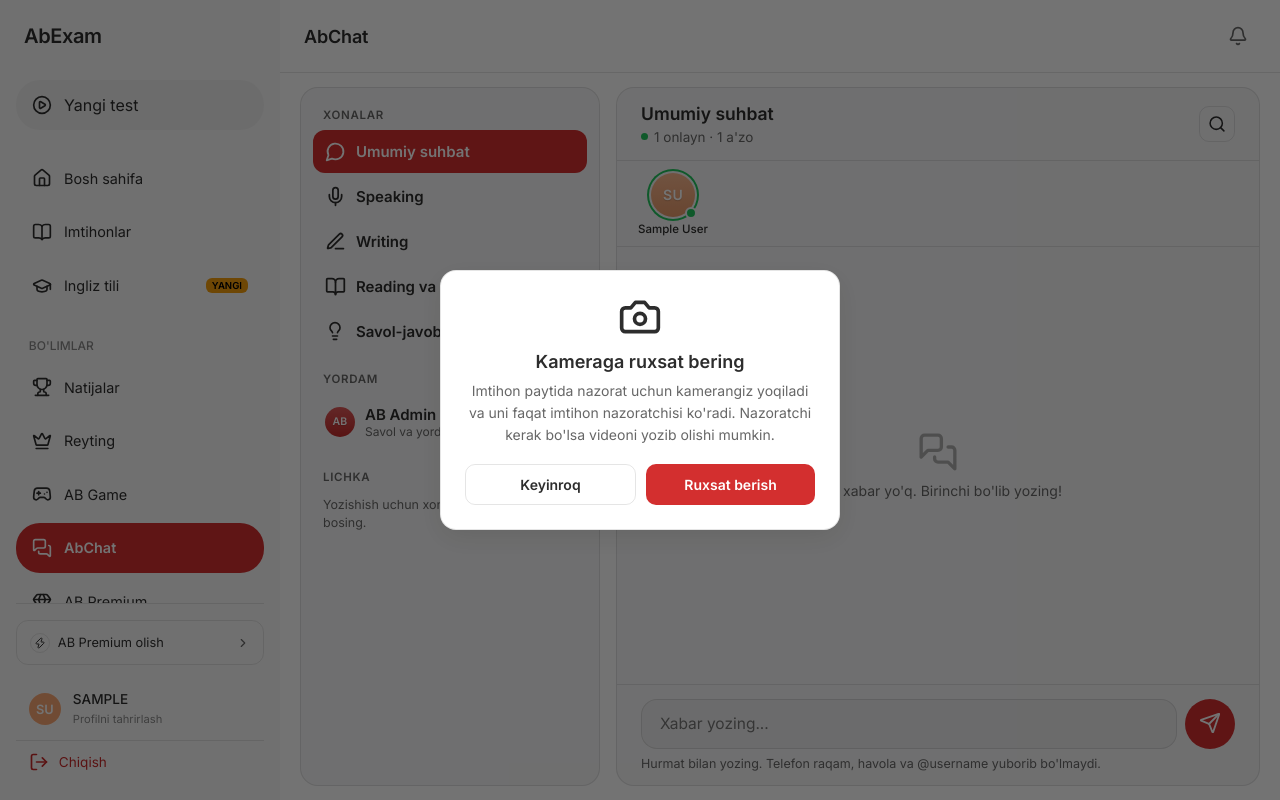
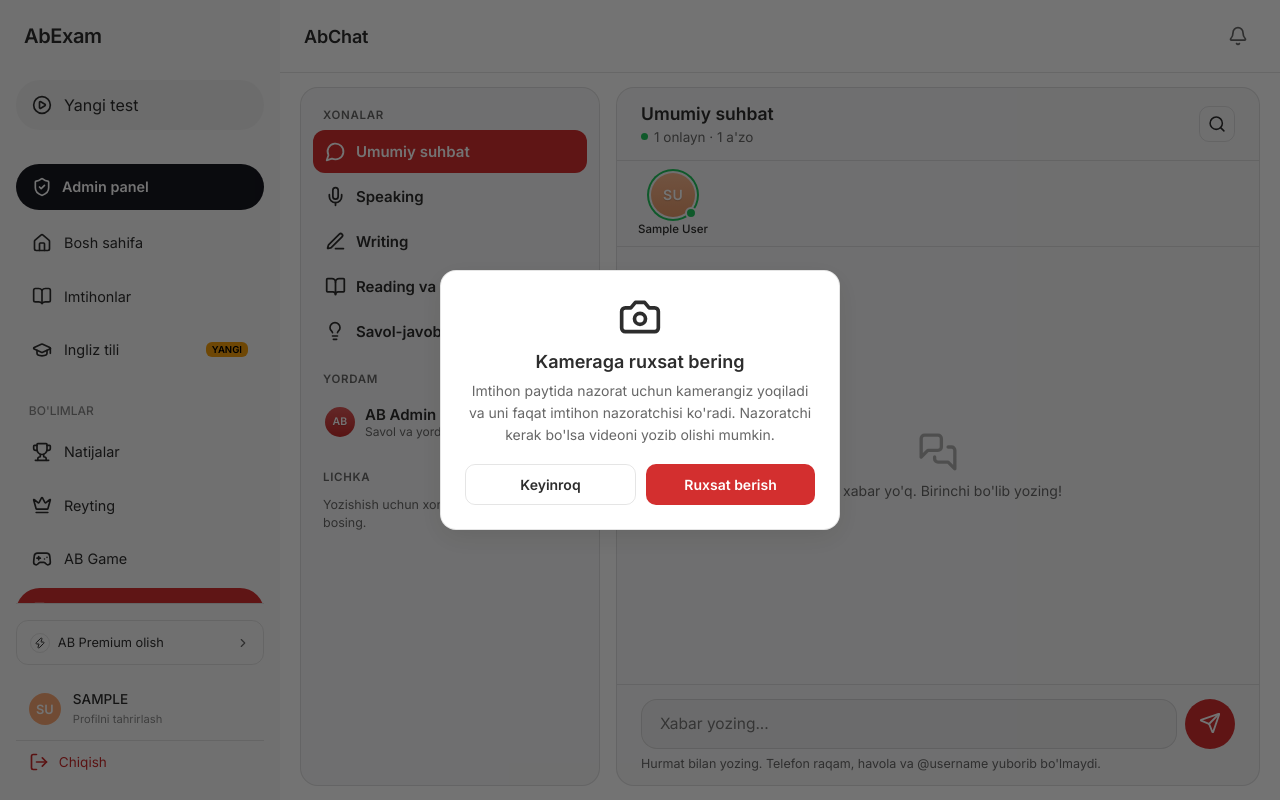
Before and after one commit to Iftix0r/abexam.uz, a Django app: page /abchat/ in a window 1280 px wide. Run offline with Django 5.2, Linux system fonts and the light colour scheme; the visitor is signed in with stand-in values (Sample User, id 1); data comes from the database, SQL or seed files in the repository; data that the repository does not hold is empty; some libraries are stand-ins or nearby versions.

Commit message:
feat: staff-only link to the admin panel

```diff
--- a/templates/base.html
+++ b/templates/base.html
@@ -243,6 +243,21 @@
             box-shadow: 0 2px 10px rgba(211, 47, 47, 0.35);
         }
 
+        .admin-panel-link {
+            display: flex;
+            align-items: center;
+            gap: 10px;
+            margin: 10px 0 8px;
+            padding: 0.7rem 1rem;
+            border-radius: 24px;
+            background: #17181f;
+            color: #fff;
+            font-size: 0.9rem;
+            font-weight: 600;
+            text-decoration: none;
+        }
+        .admin-panel-link:hover { background: var(--primary-color); }
+
         .nav-links {
             list-style: none;
             flex-grow: 1;
@@ -346,6 +361,13 @@
             <i data-lucide="play-circle" style="width: 20px;"></i>
             <span>Yangi test</span>
         </a>
+
+        {% if user.is_staff %}
+        <a href="{% url 'panel:dashboard' %}" class="admin-panel-link">
+            <i data-lucide="shield-check" style="width: 20px;"></i>
+            <span class="nav-toggle-text">Admin panel</span>
+        </a>
+        {% endif %}
 
         <nav class="nav-links">
             <a href="{% url 'dashboard' %}" class="nav-link {% if request.resolver_match.url_name == 'dashboard' %}active{% endif %}">
--- a/templates/learn/base.html
+++ b/templates/learn/base.html
@@ -199,6 +199,7 @@
                         <a href="{% url 'learn:achievements' %}"><i data-lucide="award"></i>Yutuqlar</a>
                         <a href="{% url 'learn:placement' %}"><i data-lucide="target"></i>Darajani aniqlash</a>
                         <a href="{% url 'dashboard' %}"><i data-lucide="layout-grid"></i>IELTS platforma</a>
+                        {% if user.is_staff %}<a href="{% url 'panel:dashboard' %}"><i data-lucide="shield-check"></i>Admin panel</a>{% endif %}
                         <a href="{% url 'profile' %}"><i data-lucide="user"></i>Profil</a>
                         <a href="{% url 'learn:app' %}"><i data-lucide="smartphone"></i>Mobil ilova</a>
                         <a href="{% url 'users:logout' %}" class="danger"><i data-lucide="log-out"></i>Chiqish</a>
```
Also changed, not shown: users/tests.py (+12 -0 lines).
